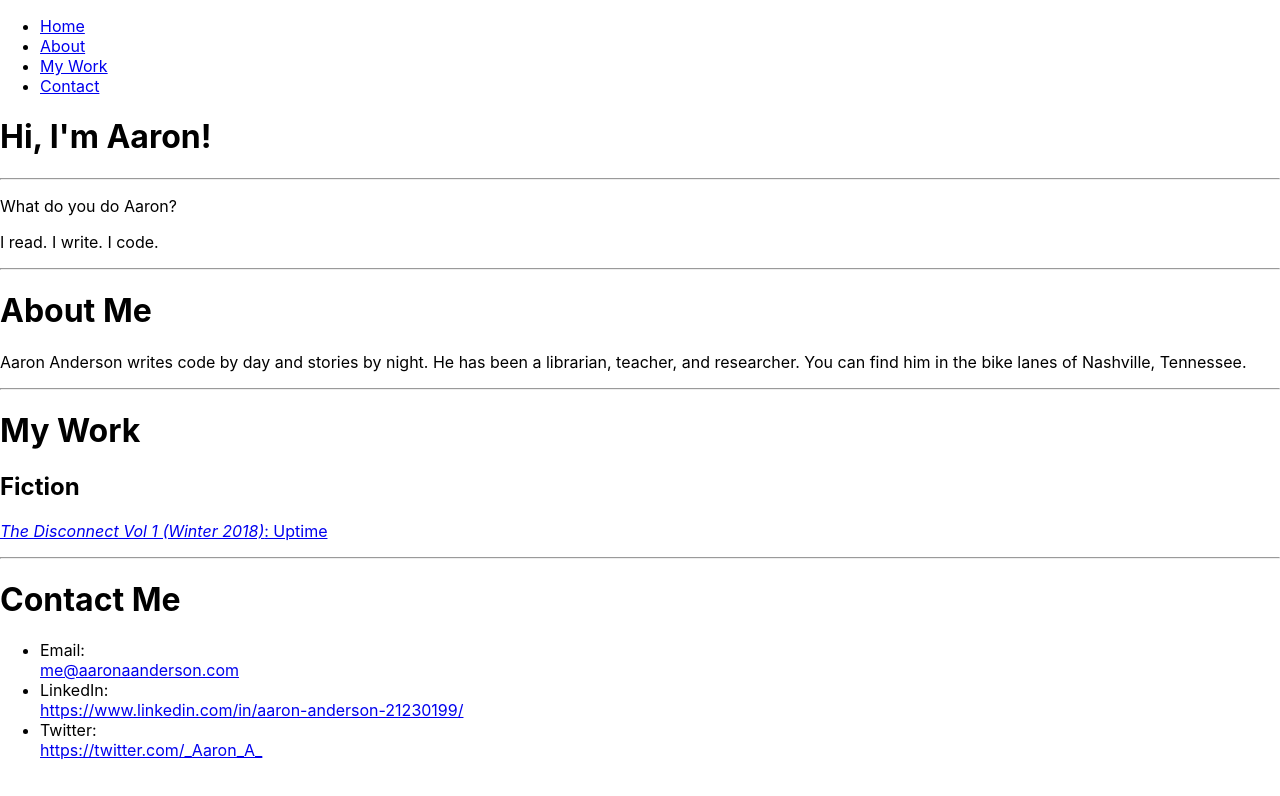
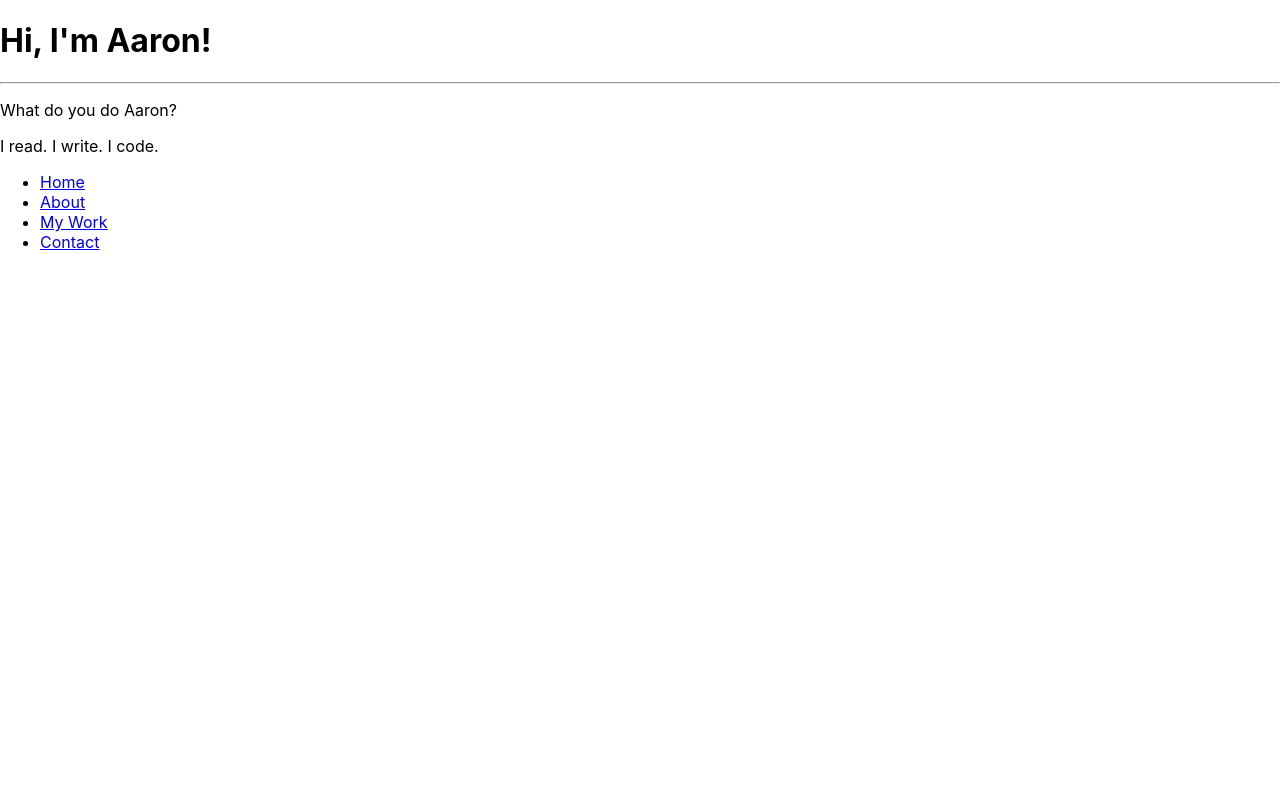
Before and after one commit to aanderson2323/aaronaanderson_com, a React (Create React App) app: page / in a window 1280 px wide. Shown: the top 796 px of the page. Built offline with nearby package versions, Linux system fonts and the light colour scheme.

Commit message:
add router

```diff
--- a/package.json
+++ b/package.json
@@ -7,7 +7,9 @@
   },
   "dependencies": {
     "react": "^16.6.3",
-    "react-dom": "^16.6.3"
+    "react-dom": "^16.6.3",
+    "react-router": "^5.1.2",
+    "react-router-dom": "^5.1.2"
   },
   "scripts": {
     "start": "react-scripts start",
--- a/src/App.js
+++ b/src/App.js
@@ -1,12 +1,15 @@
 import React from 'react';
 import './App.css';
+import { BrowserRouter as Router } from 'react-router-dom';
 import { NavBar } from './components/navBar'
 import Hero from './components/Hero';
 import Sections from './components/Sections';
 
 export default () =>
   <div classNameName="App">
-    <NavBar />
     <Hero />
-    <Sections/>
+    <Router>
+      <NavBar />
+      <Sections />
+    </Router >
   </div>;
--- a/src/components/Sections.js
+++ b/src/components/Sections.js
@@ -1,10 +1,18 @@
 import React from 'react';
+import { Route, Switch } from 'react-router-dom';
 import About from './About';
 import Contact from './Contact';
 import Work from './Work';
 
-export default () => <div className="container">
-    <About />
-    <Work />
-    <Contact />
-</div>;
+export default () =>
+    <Switch>
+        <Route path="/about">
+            <About />
+        </Route>
+        <Route path="/work">
+            <Work />
+        </Route>
+        <Route path="/contact">
+            <Contact />
+        </Route>
+    </Switch>;
--- a/src/components/navBar.js
+++ b/src/components/navBar.js
@@ -1,20 +1,20 @@
 import React from 'react'
-
-export const NavBar = (props) => {
-    return (
-            <ul id="nav" class="nav nav-pills nav-stacked fixed-top" data-offset-top="0">
+import { Link } from 'react-router-dom';
+export const NavBar = () => {
+    return <>
+        <ul id="nav">
             <li>
-                    <a class="nav-link" href="#home">Home</a>
+                <Link to="/">Home</Link>
             </li>
             <li>
-                    <a class="nav-link" href="#about">About</a>
+                <Link to="/about">About</Link>
             </li>
             <li>
-                    <a class="nav-link" href="#work">My Work</a>
+                <Link to="/work">My Work</Link>
             </li>
             <li>
-                    <a class="nav-link" href="#contact">Contact</a>
+                <Link to="/contact">Contact</Link>
             </li>
         </ul>
-    )
+    </>;
 }
```
Also changed, not shown: 1 other file (tests, documents, lock files or other folders). Lines whose indentation alone changed are shown as unchanged.
